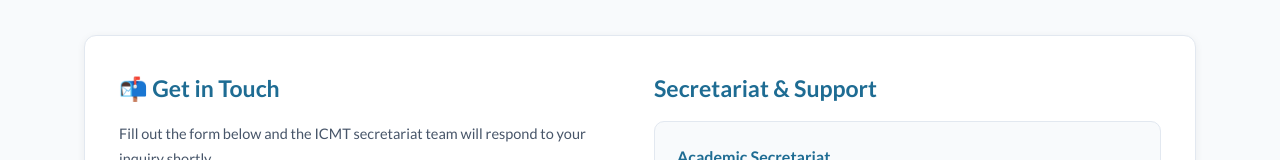
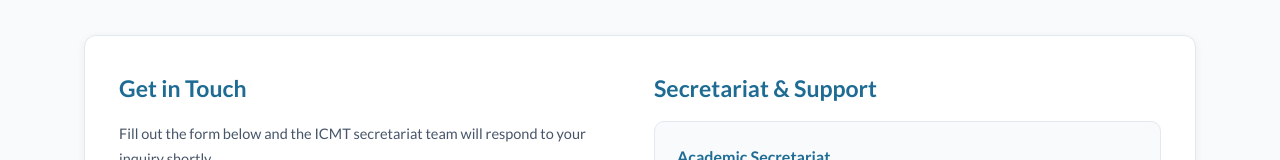
Before and after one commit to jonathandeepak/ICMT-faculty-directory, a plain HTML site: page contact-us.html in a window 1280 px wide. Shown: the part 460-620 px from the top of the page. Drawn offline with Linux system fonts and the light colour scheme.

Commit message:
Remove emoji from 'Get in Touch' heading
Removed emoji from the heading for consistency.

```diff
--- a/contact-us.html
+++ b/contact-us.html
@@ -84,7 +84,7 @@
   <div class="section-block">
     <div class="contact-grid">
       <div>
-        <h2>📬 Get in Touch</h2>
+        <h2> Get in Touch</h2>
         <p>Fill out the form below and the ICMT secretariat team will respond to your inquiry shortly.</p>
 
         <form id="contactForm" onsubmit="handleContactSubmit(event)">
```
